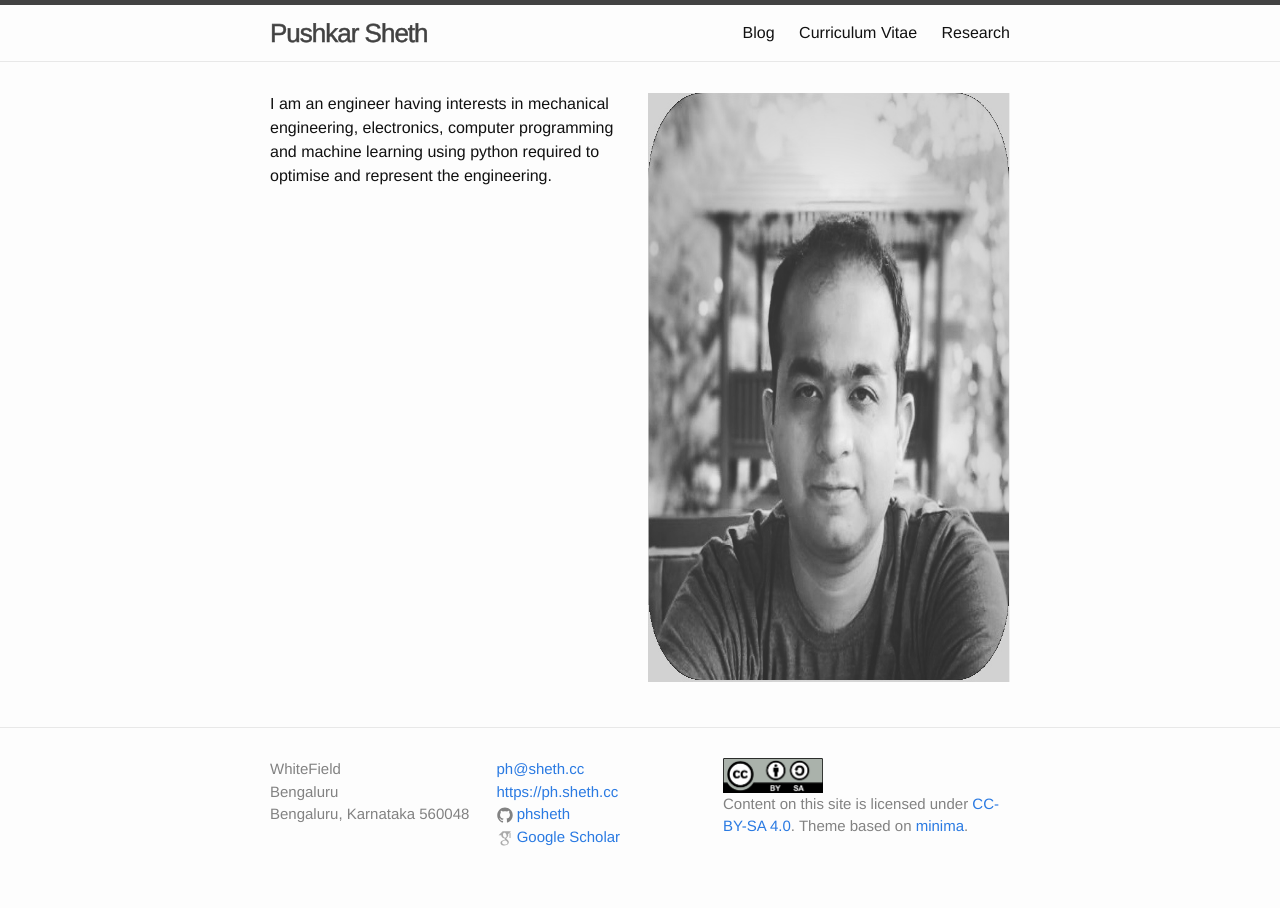
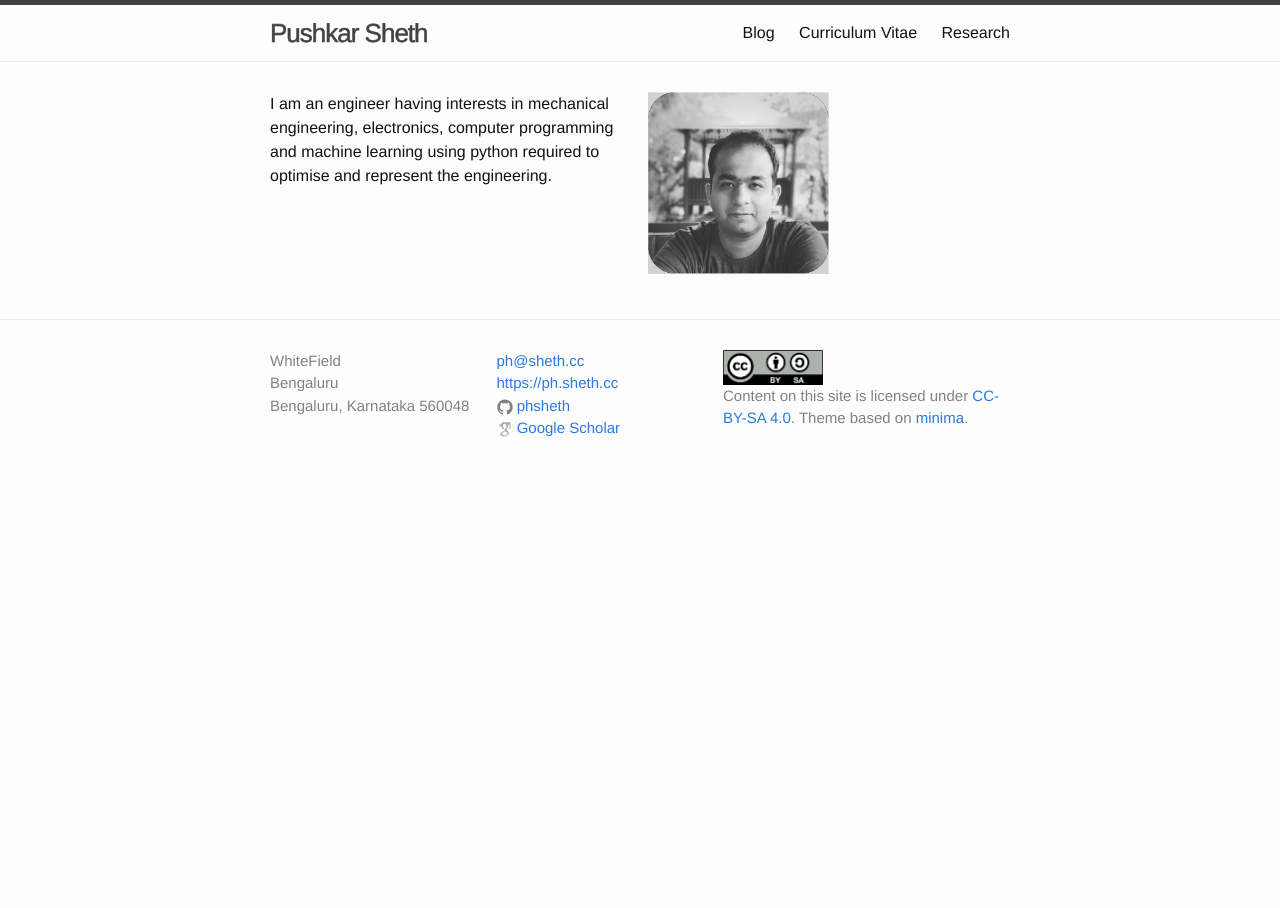
Before and after one commit to phsheth/phsheth.github.io, a Jekyll site: the page built from index.md, in a window 1280 px wide. Built offline with Jekyll 4.4.1, drawn with Linux system fonts in a browser that asks for light colours.

Commit message:
Update home.html

```diff
--- a/_layouts/home.html
+++ b/_layouts/home.html
@@ -9,7 +9,7 @@ layout: default
     </div>
 
     <div class="home-col home-col-2">
-      <img src="img/headshot.png" style="width:589px;height:590px;">
+      <img src="img/headshot.png" style="width:50%;height:50%;">
     </div>
   </div>
 
```
